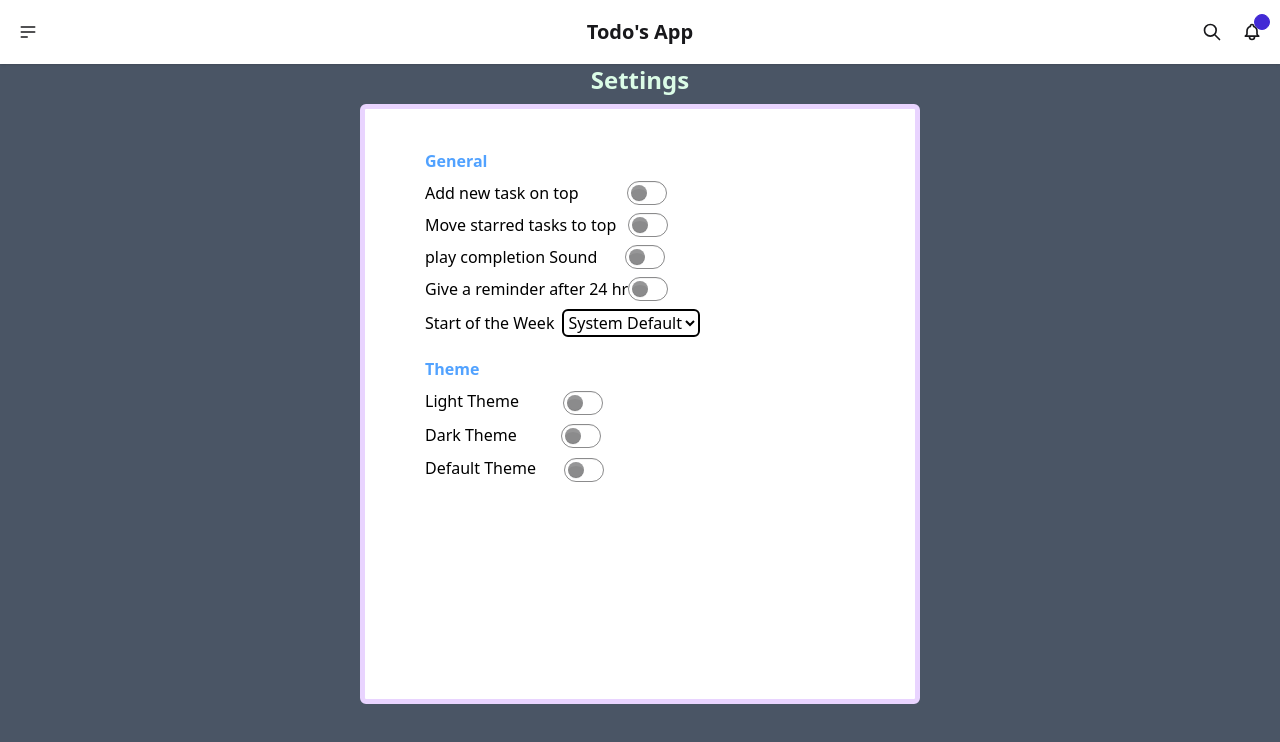
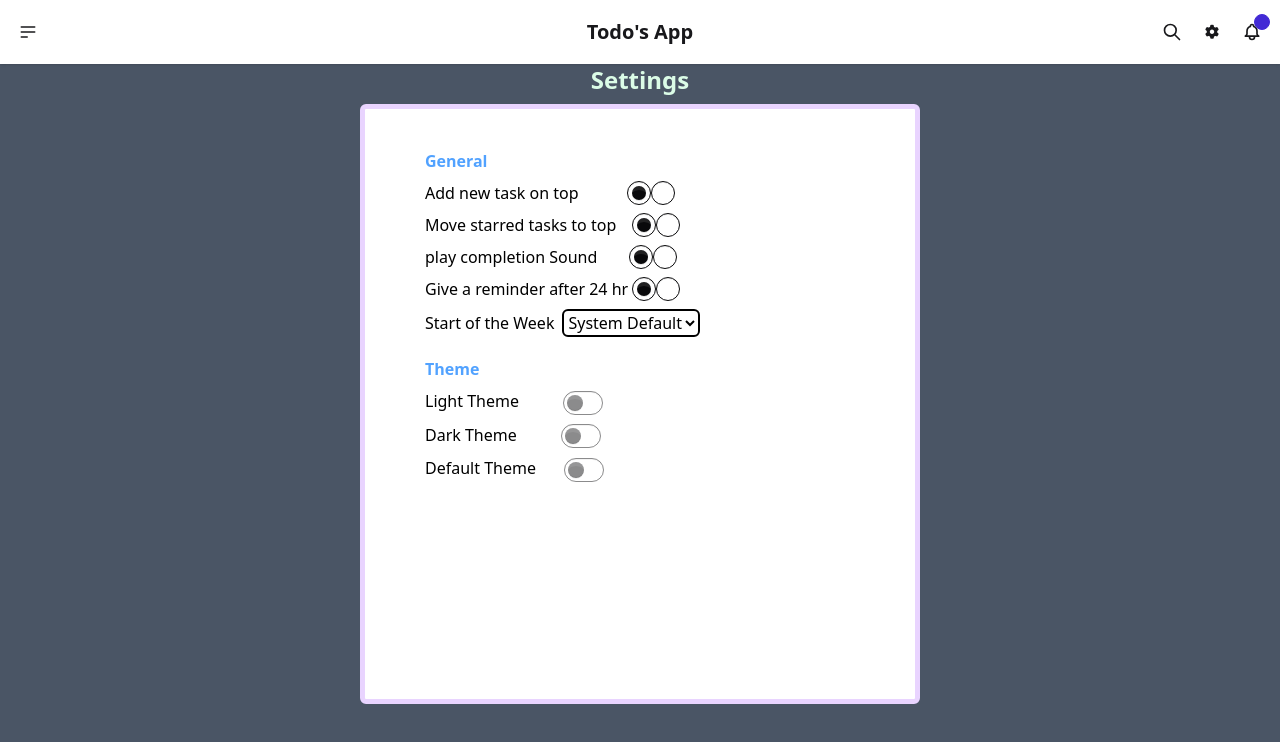
Before and after one commit to Vinod315/Practice, an Angular app: page /settings in a window 1280 px wide. Shown: the top 742 px of the page. Built offline with nearby package versions, Linux system fonts and the light colour scheme.

Commit message:
Added Radio buttons

```diff
--- a/src/app/app.component.html
+++ b/src/app/app.component.html
@@ -2,6 +2,7 @@
 <head>
   <meta charset="UTF-8">
   <meta name="viewport" content="width=device-width, initial-scale=1.0">
+   <link rel="stylesheet" href="https://cdnjs.cloudflare.com/ajax/libs/font-awesome/6.4.0/css/all.min.css">
 
 </head>
 <body>
@@ -25,9 +26,15 @@
       <a class="btn btn-ghost text-xl">Todo's App</a>
     </div>
     <div class="navbar-end">
+
+
+
       <button class="btn btn-ghost btn-circle">
         <svg xmlns="http://www.w3.org/2000/svg" class="h-5 w-5" fill="none" viewBox="0 0 24 24" stroke="currentColor"> <path stroke-linecap="round" stroke-linejoin="round" stroke-width="2" d="M21 21l-6-6m2-5a7 7 0 11-14 0 7 7 0 0114 0z" /> </svg>
       </button>
+      <a class="btn btn-ghost btn-circle" href="/settings">
+        <i class="fa-solid fa-gear " ></i>
+      </a>
       <button class="btn btn-ghost btn-circle">
         <div class="indicator">
           <svg xmlns="http://www.w3.org/2000/svg" class="h-5 w-5" fill="none" viewBox="0 0 24 24" stroke="currentColor"> <path stroke-linecap="round" stroke-linejoin="round" stroke-width="2" d="M15 17h5l-1.405-1.405A2.032 2.032 0 0118 14.158V11a6.002 6.002 0 00-4-5.659V5a2 2 0 10-4 0v.341C7.67 6.165 6 8.388 6 11v3.159c0 .538-.214 1.055-.595 1.436L4 17h5m6 0v1a3 3 0 11-6 0v-1m6 0H9" /> </svg>
--- a/src/app/app.component.ts
+++ b/src/app/app.component.ts
@@ -1,5 +1,7 @@
 import { Component } from '@angular/core';
 import { RouterOutlet } from '@angular/router';
+
+
 
 @Component({
   selector: 'app-root',
--- a/src/app/components/settings/settings.component.html
+++ b/src/app/components/settings/settings.component.html
@@ -7,27 +7,39 @@
             <div class=" flex justify-start mt-10 ml-15 ">
                 <ul>
                     <P class="font-bold text-blue-400">General</P>
+                  <div>
                     <li class="mt-2 text-black flex flex-row">
                         <label for="r1">Add new task on top </label>
-                        <input type="checkbox" value="isChecked" class="toggle ml-12"  (change)='isChecked($event)'/>
+
+                        <input type="radio" name="radio-1" class="radio radio-neutral ml-12 "  checked="checked"  (change)='isCheckedA1($event)'/>
+                        <input type="radio" name="radio-1" class="radio radio-neutral "  (change)='isCheckedB1($event)'/>
 
                         <p class="text-green-500 text-solid ml-5">{{value}}</p>
                     </li>
+                    </div>
+
+                 <div>
                     <li class="mt-2 text-black flex flex-row">
                         <label for="r1">Move starred tasks to top </label>
-                        <input type="checkbox" value="isChecked" class="toggle ml-3"  (change)='isChecked1($event)'/>
+                      <input type="radio" name="radio-2" class="radio radio-neutral ml-4 "  checked="checked"  (change)='isCheckedA2($event)'/>
+                         <input type="radio" name="radio-2" class="radio radio-neutral "  (change)='isCheckedB2($event)'/>
 
                         <p class="text-green-500 text-solid ml-5">{{value1}}</p>
                     </li>
+
+                </div>
                     <li class="mt-2 text-black flex flex-row">
                         <label for="r1">play completion Sound </label>
-                        <input type="checkbox" id="r1" value="isChecked" class="toggle ml-7"  (change)='isChecked2($event)'/>
+                        <input type="radio" name="radio-3" class="radio radio-neutral ml-8 "  checked="checked"  (change)='isCheckedA3($event)'/>
+                         <input type="radio" name="radio-3" class="radio radio-neutral "  (change)='isCheckedB3($event)'/>
 
                         <p class="text-green-500 text-solid ml-5">{{value2}}</p>
                     </li>
                     <li class="mt-2 text-black flex flex-row">
                         <label for="r1">Give a reminder after 24 hr </label>
-                        <input type="checkbox" id="r1" value="isChecked" class="toggle "  (change)='isChecked3($event)'/>
+
+                        <input type="radio" name="radio-4" class="radio radio-neutral ml-1"  checked="checked"  (change)='isCheckedA4($event)'/>
+                         <input type="radio" name="radio-4" class="radio radio-neutral "  (change)='isCheckedB4($event)'/>
 
                         <p class="text-green-500 text-solid ml-5">{{value3}}</p>
                     </li>
--- a/src/app/components/settings/settings.component.ts
+++ b/src/app/components/settings/settings.component.ts
@@ -23,18 +23,35 @@ export class SettingsComponent {
 
   //Event for Checkbox
 
-  isChecked(event: Event) {
+  isCheckedA1(event: Event) {
     const Element = event.target as HTMLInputElement;
     this.Checked = Element.checked;
+
+    this.value = this.Checked ? " " : " ";
+
+
+  }
+
+  isCheckedB1(event: Event) {
+    const Element = event.target as HTMLInputElement;
+    this.Checked = Element.checked;
+
     this.value = this.Checked ? "New Task Will Add On Top " : " ";
-    console.log(this.Checked);
+
 
   }
 
 
   //Event for Checkbox 1
 
-  isChecked1(event: Event) {
+  isCheckedA2(event: Event) {
+    const Element = event.target as HTMLInputElement;
+    this.Checked1 = Element.checked;
+    this.value1 = this.Checked1 ? " " : " ";
+    console.log(this.Checked);
+
+  }
+  isCheckedB2(event: Event) {
     const Element = event.target as HTMLInputElement;
     this.Checked1 = Element.checked;
     this.value1 = this.Checked1 ? "Starred Aasks Assigned At Top " : " ";
@@ -42,13 +59,23 @@ export class SettingsComponent {
 
   }
 
+
   //Event for Checkbox 2
 
-  isChecked2(event: Event) {
+
+
+  isCheckedA3(event: Event) {
     const Element = event.target as HTMLInputElement;
     this.Checked2 = Element.checked;
-    this.value2 = this.Checked2 ? " Task Completion Sound Added " : " ";
-    console.log(this.Checked2);
+    this.value2 = this.Checked2 ? " " : " ";
+    console.log(this.Checked);
+
+  }
+  isCheckedB3(event: Event) {
+    const Element = event.target as HTMLInputElement;
+    this.Checked2 = Element.checked;
+    this.value2 = this.Checked2 ? "Task Completion Sound Added " : " ";
+    console.log(this.Checked);
 
   }
 
@@ -60,6 +87,21 @@ export class SettingsComponent {
     this.Checked3 = Element.checked;
     this.value3 = this.Checked3 ? "Reminder - After 24 Hours " : " ";
     console.log(this.Checked3);
+
+  }
+
+  isCheckedA4(event: Event) {
+    const Element = event.target as HTMLInputElement;
+    this.Checked3 = Element.checked;
+    this.value3 = this.Checked3 ? " " : " ";
+    console.log(this.Checked);
+
+  }
+  isCheckedB4(event: Event) {
+    const Element = event.target as HTMLInputElement;
+    this.Checked3 = Element.checked;
+    this.value3 = this.Checked3 ? "Reminder After-24 hr " : " ";
+    console.log(this.Checked);
 
   }
 
--- a/src/app/components/todos/todos.component.html
+++ b/src/app/components/todos/todos.component.html
@@ -4,32 +4,31 @@
 
     <button class="bg-pink-300 text-black  mt-15 mr-3 rounded-[15px] p-4 hover:bg-blue-400"
       (click)="updateClicked()">Update Task</button>
-        <button class="bg-yellow-300 text-black mt-15 mr-3 rounded-[15px] p-4 hover:bg-blue-400"
-            (click)="deleteClicked()">
+    <button class="bg-yellow-300 text-black mt-15 mr-3 rounded-[15px] p-4 hover:bg-blue-400" (click)="deleteClicked()">
       Delete Task</button>
 
   </div>
-    <div class="flex flex-row justify-center items-center mt-5 ">
+  <div class="flex flex-col justify-center items-center  ">
 
-        <div class="max-w-xl mx-auto mt-10 p-6 bg-white shadow-xl rounded-2xl">
+    <div class="max-w-xl mx-auto mt-5 p-6 bg-white shadow-xl rounded-2xl">
       <h2 class="text-2xl font-bold mb-4 text-gray-800 text-center">📝 Add Your Task</h2>
 
-  <div class="flex flex-col sm:flex-row items-center gap-4 max-w-xl">
-    <textarea
-      (input)="submitClicked($event)"
-      rows="2"
-      placeholder="Please type your task here..."
-      class="flex-grow w-full sm:w-auto p-3 rounded-2xl bg-green-100 border border-yellow-800 text-gray-800 focus:outline-none focus:ring-2 focus:ring-yellow-400 transition duration-200 resize-none"
-    ></textarea>
+      <div  class="flex flex-col sm:flex-row items-center gap-4 max-w-xl">
+        <textarea #taskInput rows="2" placeholder="Please type your task here..."
+          class="flex-grow w-full sm:w-auto p-3 rounded-2xl bg-green-100 border border-yellow-800 text-gray-800 focus:outline-none focus:ring-2 focus:ring-yellow-400 transition duration-200 resize-none"></textarea>
 
-    <button
-      (click)="addClicked()"
-      class="bg-green-400 text-black font-semibold rounded-xl px-6 py-3 hover:bg-blue-500 transition duration-300"
-    >
+        <button (click)="addClicked(taskInput.value)"
+          class="bg-green-400 text-black font-semibold rounded-xl px-6 py-3 hover:bg-blue-500 transition duration-300">
           Add Task
         </button>
       </div>
+      <div clas="flex flex-col  justify-center items-center">
+
+      <div *ngFor=" let I of task" c>   <p class="text-green-400 mt-1 bg-gray-600 rounded-xl">{{I}}</p></div>
+
     </div>
+    </div>
+
 
   </div>
 
--- a/src/app/components/todos/todos.component.ts
+++ b/src/app/components/todos/todos.component.ts
@@ -2,11 +2,11 @@ import { Component,  inject} from '@angular/core';
 import { FormsModule } from '@angular/forms';
 import { HelpService } from '../../services/help.service';
 import { Router } from '@angular/router';
-
+import { CommonModule } from '@angular/common';
 
 @Component({
   selector: 'app-todos',
-  imports: [FormsModule],
+  imports: [FormsModule,CommonModule],
   templateUrl: './todos.component.html',
   styleUrl: './todos.component.css',
 
@@ -15,19 +15,29 @@ import { Router } from '@angular/router';
 
 export class TodosComponent {
 
-  // private Myserv=inject(MyserviceService);
-  // m=this.Myserv.serv;
+  task:string[]=[];
+  newTask="";
 
   Str = "";
   even = " ";
   e = "";
 
   constructor(private helpService: HelpService, private router: Router) {}
-  taskArray=[];
+ngOnINit(){
+  const savedTasks=localStorage.getItem('tasks');
+  if(savedTasks){
+    this.task=JSON.parse(savedTasks)
+  }
+}
 
-  addClicked() {
-    console.log("Add Button clicked");
-    this.Str = "Add Button clicked";
+  addClicked(t:any){
+
+
+    this.newTask=t;
+    console.log(this.newTask)
+    this.task.push(this.newTask);
+     localStorage.setItem('task',JSON.stringify(this.task));
+
 
   }
 
```
Lines whose indentation alone changed are shown as unchanged.
